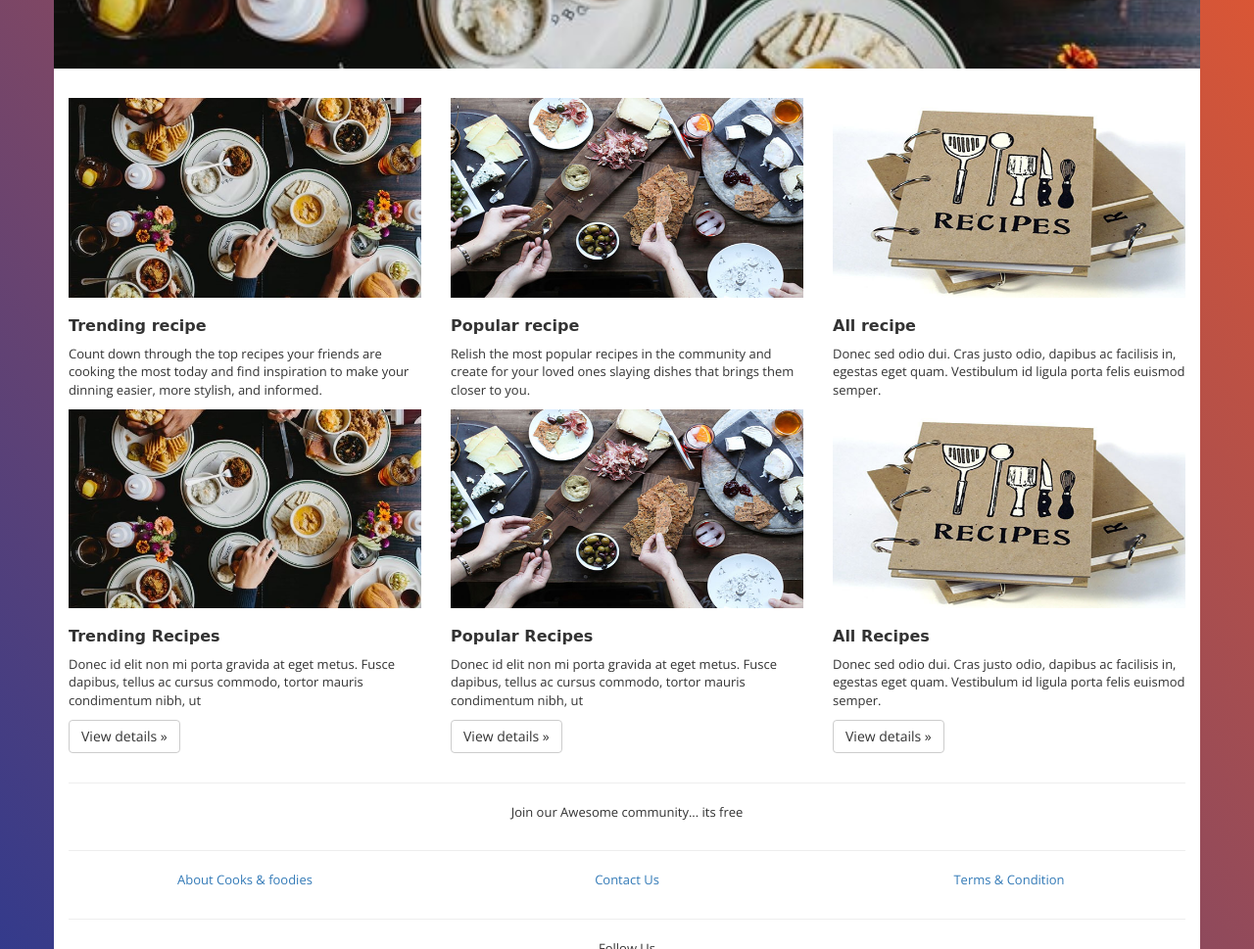
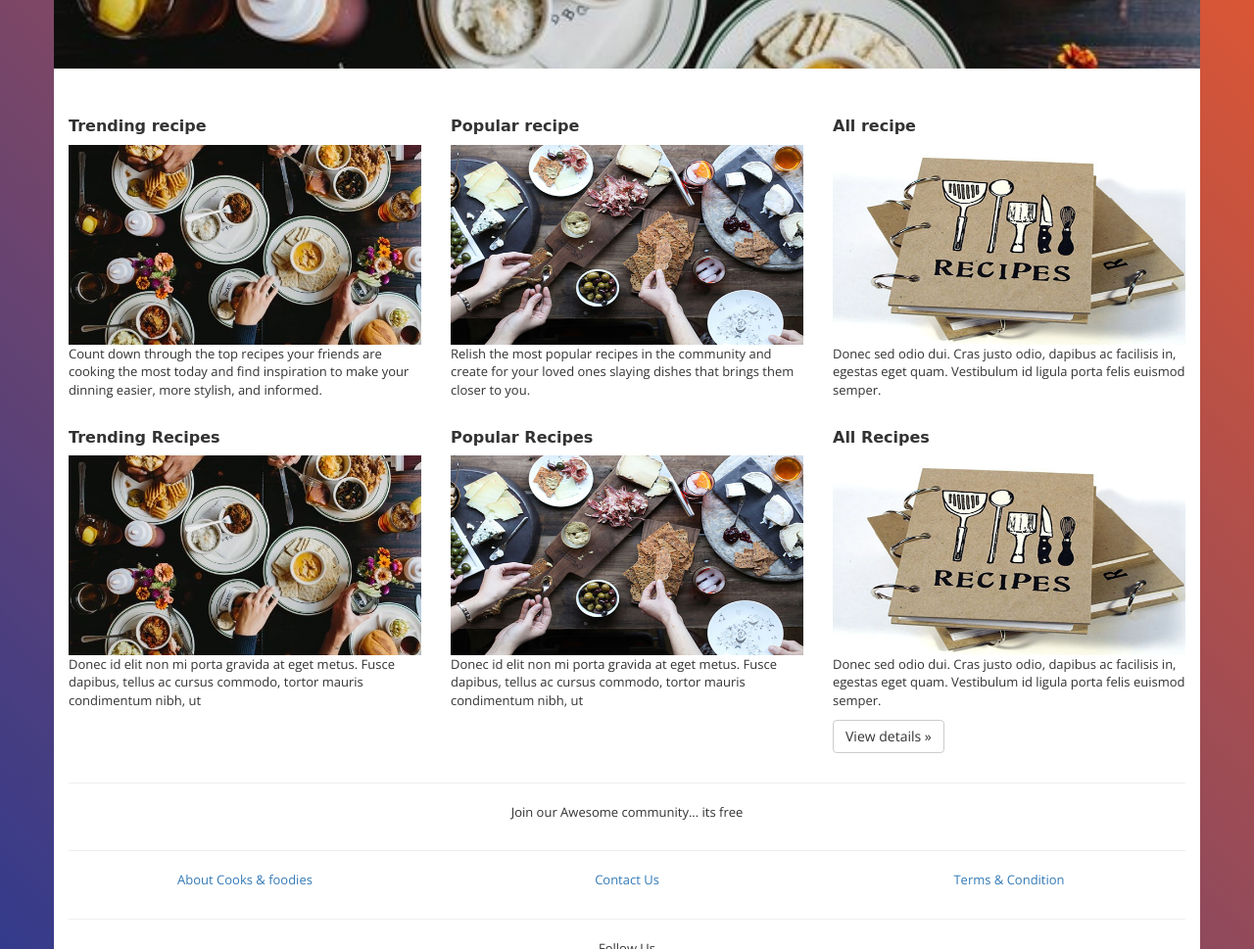
Before and after one commit to paddysolo/cooks-foodies-, a plain HTML site: page index.html in a window 1280 px wide. Shown: the part 320-1289 px from the top of the page at 98% size. Drawn offline with nearby package versions, Linux system fonts and the light colour scheme; a web font is replaced by a local one.

Commit message:
added new section to index
changes to index

```diff
--- a/index.html
+++ b/index.html
@@ -67,26 +67,23 @@
 
       <div class="row">
         <div class="col-xs-6 col-md-4">
-
+          <h2>Trending recipe</h2>
           <img class="img-responsive" src="img/3.jpg">
-          <h2>Trending recipe</h2>
           <p>Count down through the top recipes your friends are cooking the most today and find inspiration to make your dinning easier, more stylish, and informed.
                </p>
 
         </div>
         <div class="col-xs-6 col-md-4">
-
+            <h2>Popular recipe</h2>
             <img class="img-responsive" src="img/04.jpg">
-            <h2>Popular recipe</h2>
             <p>Relish the most popular recipes in the community and create for your loved ones        slaying dishes that brings them closer to you.
               </p>
 
        </div>
 
         <div class="col-xs-12 col-md-4">
-
+            <h2>All recipe</h2>
             <img class="img-responsive" src="img/08.jpg">
-           <h2>All recipe</h2>
           <p>Donec sed odio dui. Cras justo odio, dapibus ac facilisis
              in, egestas eget quam. Vestibulum id ligula porta felis euismod semper.
              </p>
@@ -94,31 +91,30 @@
         </div>
       </div>
 
-       <div class="row hidden-xs">
+       <div class="row ">
         <div class="col-xs-6 col-md-4">
-
+           <h2>Trending Recipes</h2>
           <img class="img-responsive" src="img/3.jpg">
-          <h2>Trending Recipes</h2>
           <p>Donec id elit non mi porta gravida at eget metus. Fusce
               dapibus, tellus ac cursus commodo, tortor mauris condimentum nibh, ut
                </p>
-          <p><a class="btn btn-default" href="#" role="button">View details »</a></p>
+
         </div>
         <div class="col-xs-6 col-md-4">
+               <h2>Popular Recipes</h2>
+            <img class="img-responsive" src="img/04.jpg">
 
-            <img class="img-responsive" src="img/04.jpg">
-            <h2>Popular Recipes</h2>
 
           <p>Donec id elit non mi porta gravida at eget metus. Fusce
              dapibus, tellus ac cursus commodo, tortor mauris condimentum nibh, ut
             </p>
-          <p><a class="btn btn-default" href="#" role="button">View details »</a></p>
+
        </div>
 
-        <div class="col-xs-12 col-md-4">
+        <div class="col-xs-12 col-md-4 hidden-xs">
+            <h2>All Recipes</h2>
+            <img class="img-responsive" src="img/08.jpg">
 
-            <img class="img-responsive" src="img/08.jpg">
-             <h2>All Recipes</h2>
 
           <p>Donec sed odio dui. Cras justo odio, dapibus ac facilisis
              in, egestas eget quam. Vestibulum id ligula porta felis euismod semper.
```
